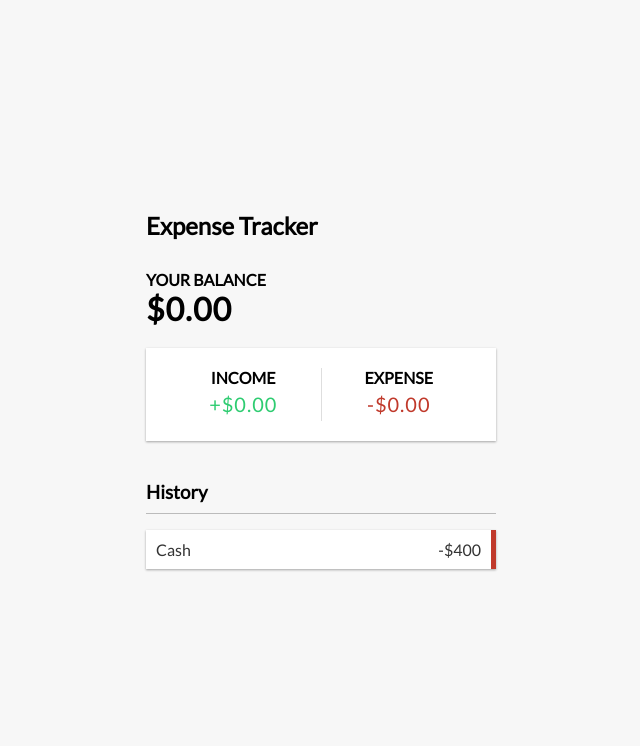
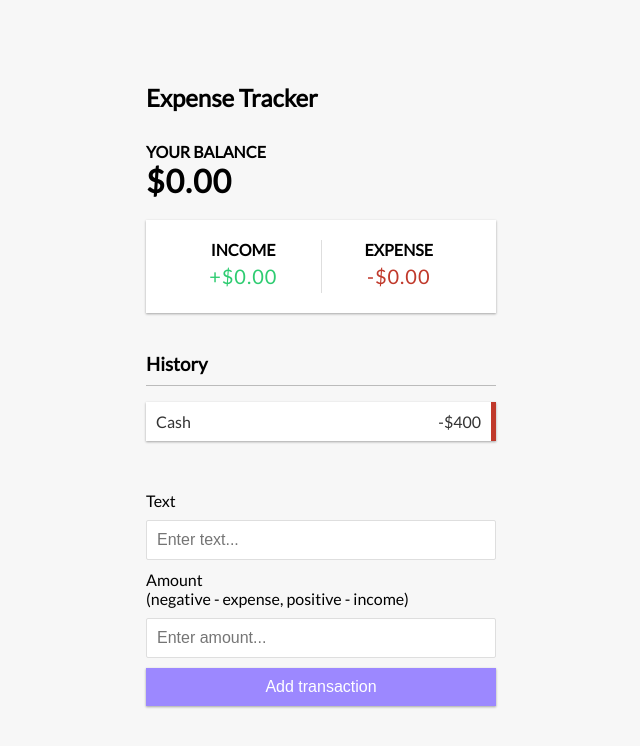
Before and after one commit to patriceandrea/Expense-Tracker, a React (Create React App) app in the folder client/: page / in a window 1280 px wide. Shown: the top 746 px of the page, without its empty margins (319-959 px from the left). Built offline with nearby package versions, Linux system fonts and the light colour scheme.

Commit message:
adds more components

```diff
--- a/client/src/App.js
+++ b/client/src/App.js
@@ -3,6 +3,7 @@
 import Balance from './components/Balance';
 import IncomeExpenses from './components/IncomeExpenses';
 import TransactionList from './components/TransactionList';
+import { AddTransactions } from './components/AddTransactions';
 
 function App() {
   return (
@@ -12,6 +13,7 @@
         <Balance />
         <IncomeExpenses />
         <TransactionList />
+        <AddTransactions />
       </div>
     </div>
   );
--- a/client/src/components/AddTransactions.js
+++ b/client/src/components/AddTransactions.js
@@ -1,9 +1,22 @@
 import React from 'react'
 
-const AddTransactions = () => {
+export const AddTransactions = () => {
   return (
-    <div>AddTransactions</div>
+    <>
+      <form id="form">
+        <div className="form-control">
+          <label htmlFor="text">Text</label>
+          <input type="text" id="text" placeholder="Enter text..." />
+        </div>
+        <div className="form-control">
+          <label htmlFor="amount"
+          >Amount <br />
+            (negative - expense, positive - income)</label
+          >
+          <input type="number" id="amount" placeholder="Enter amount..." />
+        </div>
+        <button className="btn">Add transaction</button>
+      </form>
+    </>
   )
 }
-
-export default AddTransactions;
--- a/client/src/components/IncomeExpenses.js
+++ b/client/src/components/IncomeExpenses.js
@@ -2,16 +2,16 @@
 
 const IncomeExpenses = () => {
   return (
-    <div class="inc-exp-container">
+    <div className="inc-exp-container">
       <div>
         <h4>Income</h4>
-        <p id="money-plus" class="money plus">+$0.00</p>
+        <p className="money plus">+$0.00</p>
       </div>
       <div>
         <h4>Expense</h4>
-        <p id="money-minus" class="money minus">-$0.00</p>
+        <p className="money minus">-$0.00</p>
       </div>
-    </div>
+    </div >
 
   )
 }
--- a/client/src/components/TransactionList.js
+++ b/client/src/components/TransactionList.js
@@ -4,9 +4,9 @@
   return (
     <>
       <h3>History</h3>
-      <ul id="list" class="list">
-        <li class="minus">
-          Cash <span>-$400</span><button class="delete-btn">x</button>
+      <ul id="list" className="list">
+        <li className="minus">
+          Cash <span>-$400</span><button className="delete-btn">x</button>
         </li>
       </ul>
     </>
```
